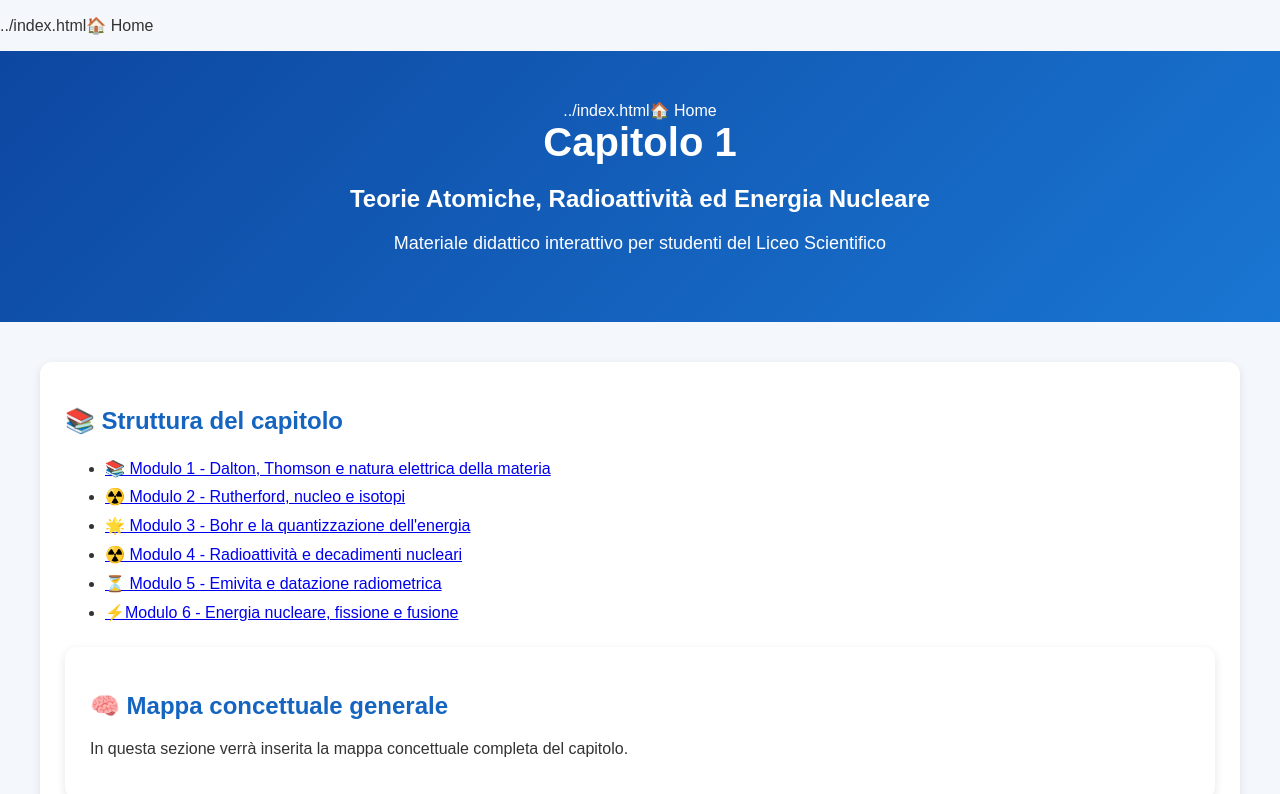
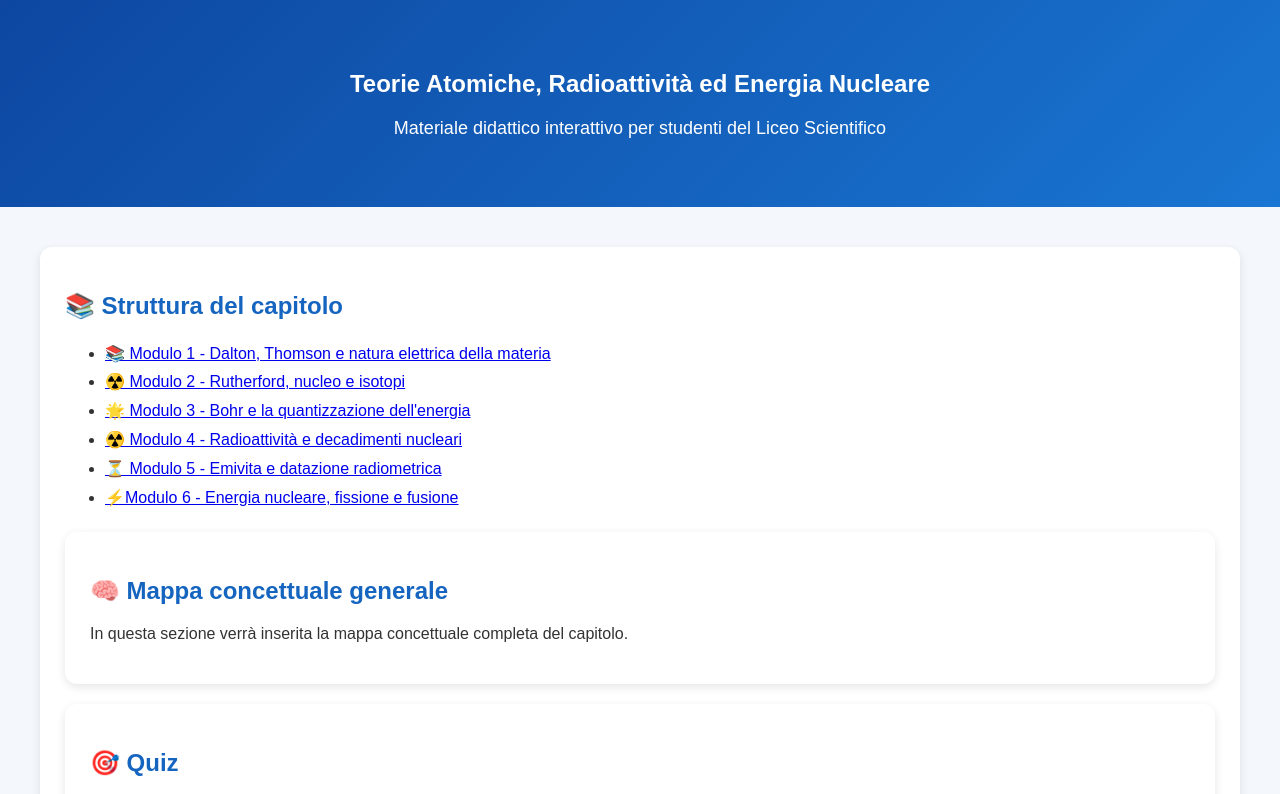
Before and after one commit to gregoriosmeraglia-prof/scienze-digitale, a plain HTML site: page capitolo1/index.html in a window 1280 px wide. Shown: the top 794 px of the page. Drawn offline with Linux system fonts and the light colour scheme.

Commit message:
Update index.html

```diff
--- a/capitolo1/index.html
+++ b/capitolo1/index.html
@@ -78,13 +78,9 @@ footer{
 </head>
 
 <body>
-<p>
-../index.html🏠 Home</a>
 
-</p>
 <header>
-../index.html🏠 Home</a>
-<h1>Capitolo 1</h1>
+
 
 <h2>Teorie Atomiche, Radioattività ed Energia Nucleare</h2>
 
```
